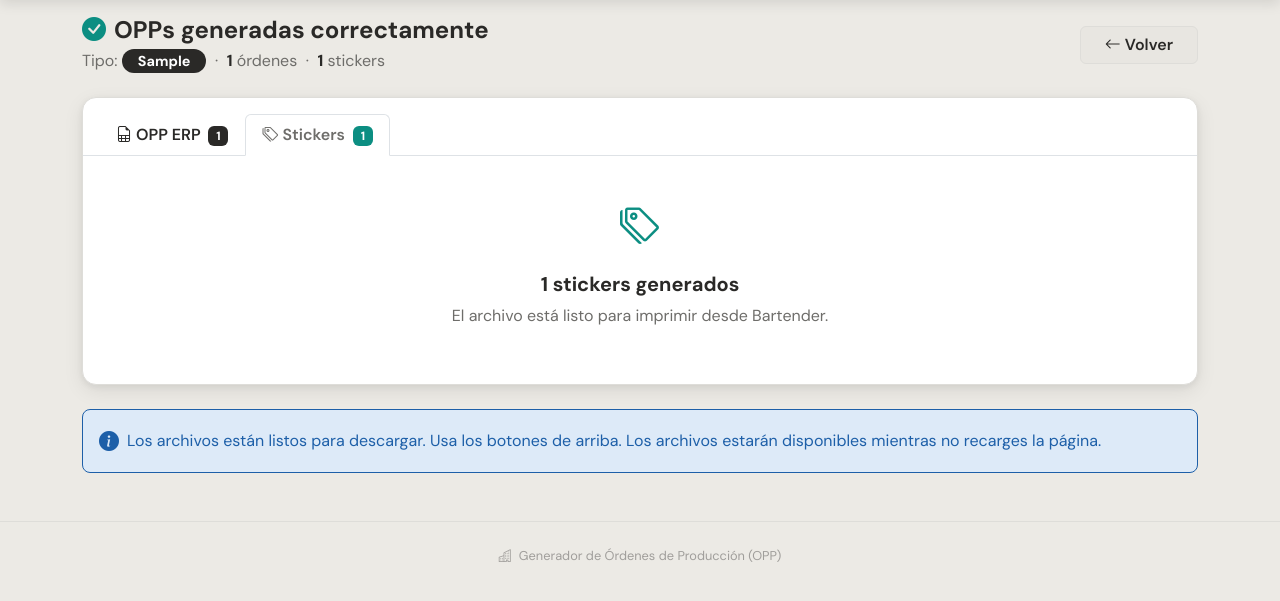
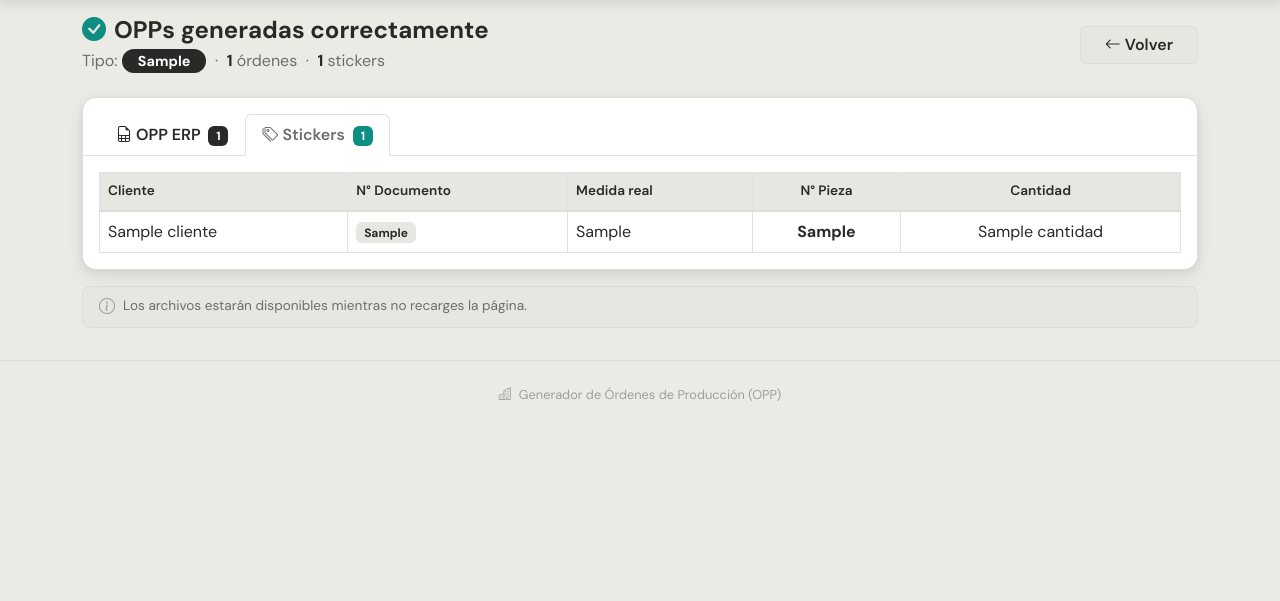
Before and after one commit to asistentelogistica2-maker/Opps-Control-Piso, a Flask app: template templates/resultados.html in a window 1280 px wide, after a click that opens the changed part. Shown: the part 64-665 px from the top of the page. Run offline with Flask 3, Linux system fonts and the light colour scheme; the template is opened without the code that fills it: most values are stand-ins (such as "Sample title", 1, 10 or a date in 2020).

Commit message:
feat: Stock oculta stickers en formulario y resultados
- Toggle stickers se deshabilita automáticamente al seleccionar Stock
- Tab Stickers y botón Descargar Stickers ocultos en resultados para Stock
- Tabla stickers restaurada para RQ y SP
- Barra inferior de aviso ajustada al design system

Co-Authored-By: Claude Sonnet 4.6 <noreply@anthropic.com>

```diff
--- a/templates/resultados.html
+++ b/templates/resultados.html
@@ -22,7 +22,7 @@
       <i class="bi bi-file-earmark-excel me-2"></i>Descargar ERP
     </a>
     {% endif %}
-    {% if has_stickers %}
+    {% if has_stickers and tipo_opp != 'Stock' %}
     <a href="{{ url_for('descargar', token=token, tipo='stickers') }}" class="btn btn-green px-4">
       <i class="bi bi-tags me-2"></i>Descargar Stickers
     </a>
@@ -53,12 +53,14 @@
           <span class="badge ms-1" style="background:var(--ink);color:#fff;">{{ opp_rows | length }}</span>
         </button>
       </li>
+      {% if tipo_opp != 'Stock' %}
       <li class="nav-item">
         <button class="nav-link fw-semibold" data-bs-toggle="tab" data-bs-target="#tabStk" style="color:var(--ink-3)">
           <i class="bi bi-tags me-1"></i>Stickers
           <span class="badge ms-1" style="background:var(--teal);color:#fff;">{{ sticker_rows | length }}</span>
         </button>
       </li>
+      {% endif %}
     </ul>
 
     <div class="tab-content">
@@ -98,20 +100,34 @@
       </div>
 
       <!-- Stickers Tab -->
-      <div class="tab-pane fade p-4" id="tabStk">
+      <div class="tab-pane fade p-3" id="tabStk">
         {% if sticker_rows %}
-        <div class="text-center py-3">
-          <i class="bi bi-tags" style="font-size:2.5rem;color:var(--teal);"></i>
-          <h5 class="mt-3 fw-bold" style="color:var(--ink);">{{ sticker_rows | length }} stickers generados</h5>
-          <p style="color:var(--ink-3);">El archivo está listo para imprimir desde Bartender.</p>
-          {% if has_stickers %}
-          <a href="{{ url_for('descargar', token=token, tipo='stickers') }}" class="btn btn-green px-4 mt-1">
-            <i class="bi bi-download me-2"></i>Descargar Stickers
-          </a>
-          {% endif %}
+        <div class="table-responsive">
+          <table class="table table-stk table-hover table-bordered mb-0 align-middle">
+            <thead>
+              <tr>
+                <th>Cliente</th>
+                <th>N° Documento</th>
+                <th>Medida real</th>
+                <th class="text-center">N° Pieza</th>
+                <th class="text-center">Cantidad</th>
+              </tr>
+            </thead>
+            <tbody>
+              {% for row in sticker_rows %}
+              <tr>
+                <td style="color:var(--ink);">{{ row.Cliente }}</td>
+                <td><span class="badge" style="background:var(--surface-2);color:var(--ink);">{{ row['Numero de documento'] }}</span></td>
+                <td style="color:var(--ink);">{{ row['Medida real'] }}</td>
+                <td class="text-center fw-bold" style="color:var(--ink);">{{ row['Numero de pieza'] }}</td>
+                <td class="text-center" style="color:var(--ink);">{{ row.Cantidad }}</td>
+              </tr>
+              {% endfor %}
+            </tbody>
+          </table>
         </div>
         {% else %}
-        <div class="text-center text-muted py-4">No se generaron stickers.</div>
+        <div class="text-center py-4" style="color:var(--ink-3);">No se generaron stickers.</div>
         {% endif %}
       </div>
 
@@ -120,9 +136,10 @@
 </div>
 
 <!-- Download reminder -->
-<div class="alert alert-info rounded-3 mt-4 d-flex align-items-center gap-2">
-  <i class="bi bi-info-circle-fill fs-5"></i>
-  <span>Los archivos están listos para descargar. Usa los botones de arriba. Los archivos estarán disponibles mientras no recarges la página.</span>
+<div class="mt-3 px-3 py-2 rounded-3 d-flex align-items-center gap-2"
+     style="background:var(--surface-2);border:1px solid var(--line);color:var(--ink-3);font-size:.85rem;">
+  <i class="bi bi-info-circle" style="color:var(--ink-4);font-size:1rem;flex-shrink:0;"></i>
+  <span>Los archivos estarán disponibles mientras no recarges la página.</span>
 </div>
 
 {% endblock %}
```
